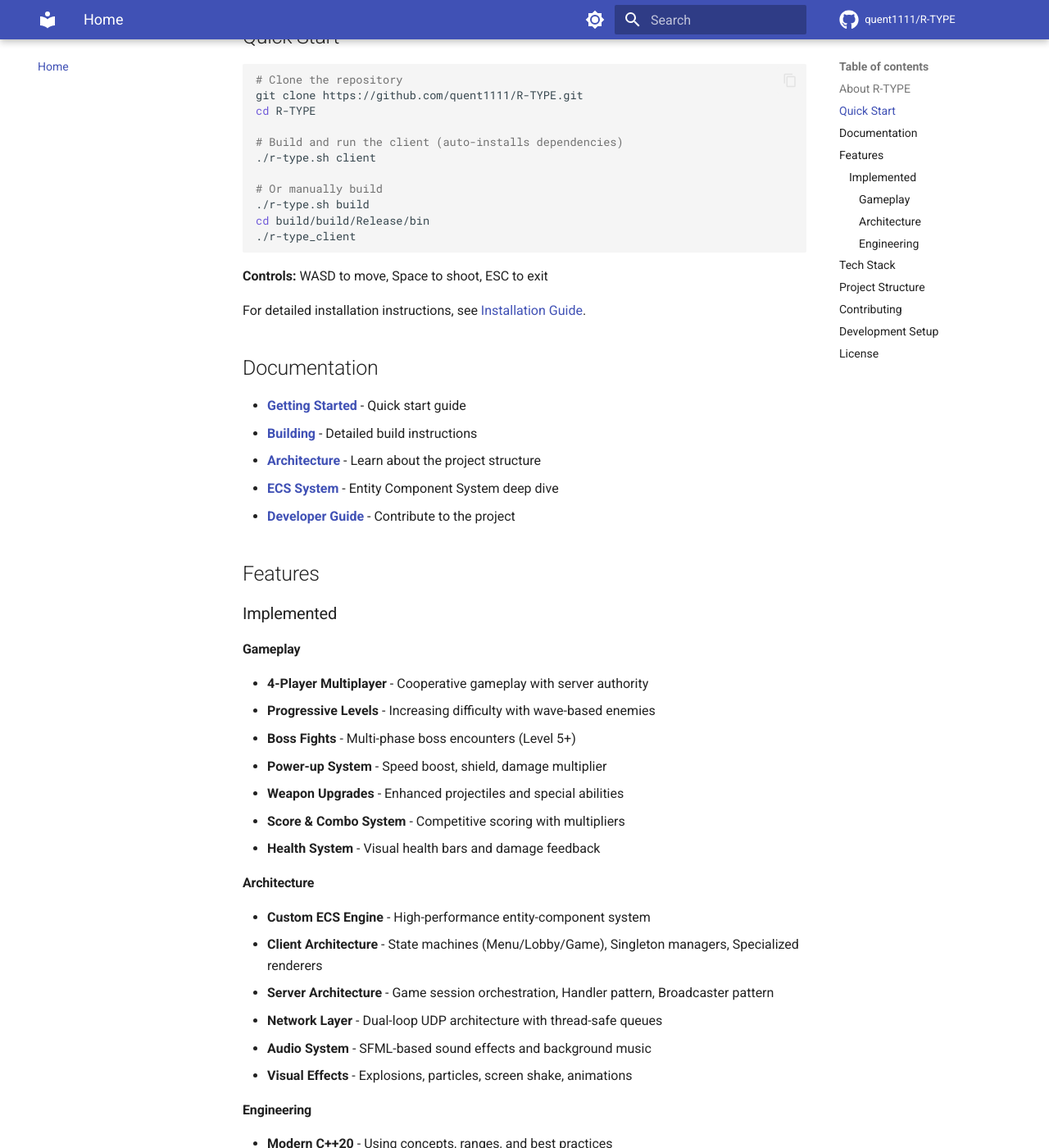
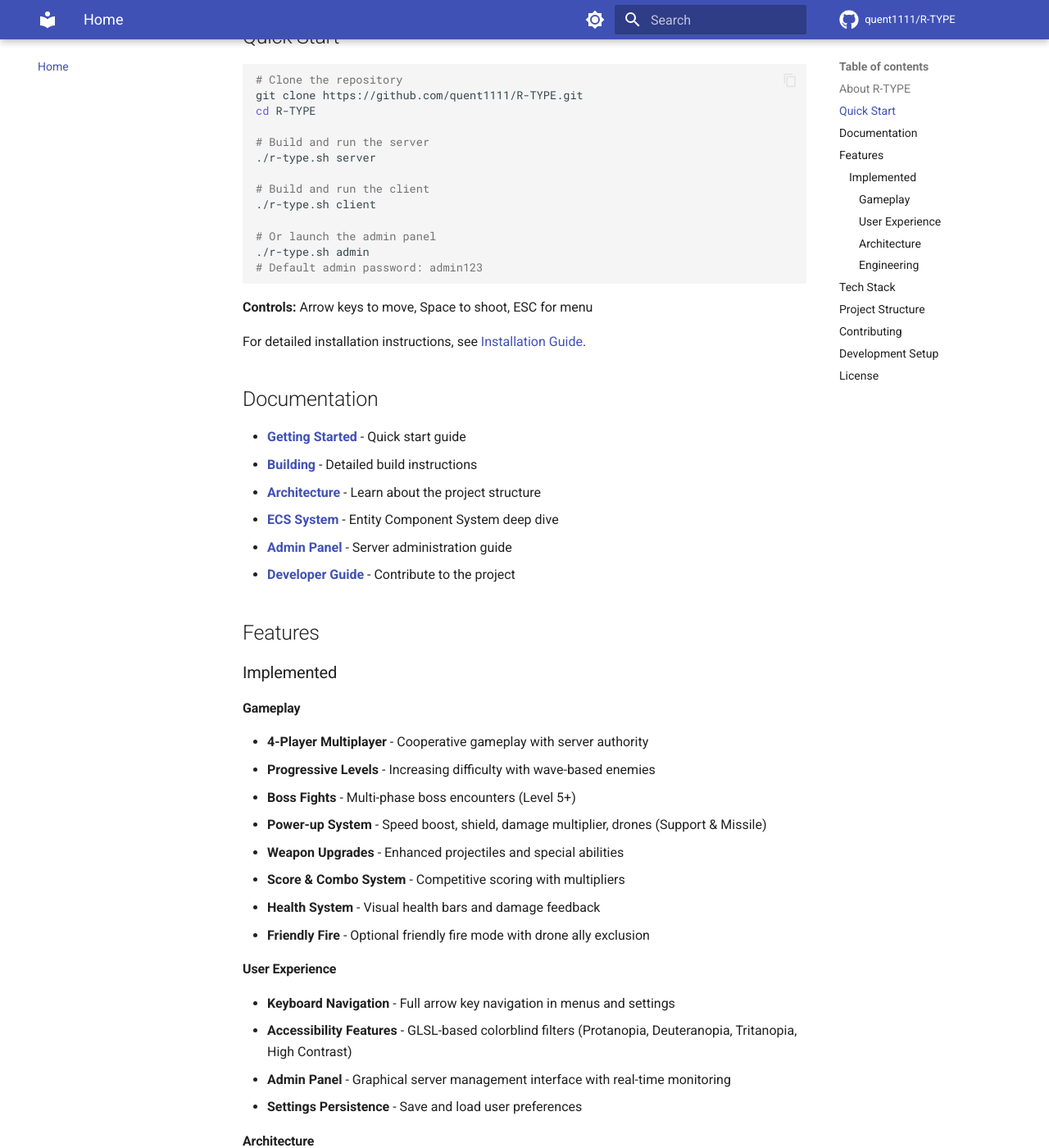
Before and after one commit to quent1111/R-TYPE, an MkDocs documentation site: the page built from docs/index.md, in a window 1280 px wide and 1400 px high, scrolled down 729 px. Shown: the whole window at 82% size. Built offline with MkDocs 1.6.1 and Material for MkDocs 9.7.7, drawn with Linux system fonts in a browser that asks for light colours; comment, search, counter and statistics services are not loaded; the version menu is left out.

Commit message:
doc(readme): added tuto to start admin panel

````diff
--- a/docs/index.md
+++ b/docs/index.md
@@ -23,16 +23,18 @@ R-TYPE is a modern reimplementation of the classic side-scrolling shooter game,
 git clone https://github.com/quent1111/R-TYPE.git
 cd R-TYPE
 
-# Build and run the client (auto-installs dependencies)
+# Build and run the server
+./r-type.sh server
+
+# Build and run the client
 ./r-type.sh client
 
-# Or manually build
-./r-type.sh build
-cd build/build/Release/bin
-./r-type_client
+# Or launch the admin panel
+./r-type.sh admin
+# Default admin password: admin123
 ```
 
-**Controls:** WASD to move, Space to shoot, ESC to exit
+**Controls:** Arrow keys to move, Space to shoot, ESC for menu
 
 For detailed installation instructions, see [Installation Guide](getting-started/installation.md).
 
@@ -42,6 +44,7 @@ For detailed installation instructions, see [Installation Guide](getting-started
 - **[Building](getting-started/building.md)** - Detailed build instructions
 - **[Architecture](architecture/overview.md)** - Learn about the project structure
 - **[ECS System](architecture/ecs.md)** - Entity Component System deep dive
+- **[Admin Panel](../admin-client/README.md)** - Server administration guide
 - **[Developer Guide](developer-guide/contributing.md)** - Contribute to the project
 
 ##  Features
@@ -52,10 +55,17 @@ For detailed installation instructions, see [Installation Guide](getting-started
 - **4-Player Multiplayer** - Cooperative gameplay with server authority
 - **Progressive Levels** - Increasing difficulty with wave-based enemies
 - **Boss Fights** - Multi-phase boss encounters (Level 5+)
-- **Power-up System** - Speed boost, shield, damage multiplier
+- **Power-up System** - Speed boost, shield, damage multiplier, drones (Support & Missile)
 - **Weapon Upgrades** - Enhanced projectiles and special abilities
 - **Score & Combo System** - Competitive scoring with multipliers
 - **Health System** - Visual health bars and damage feedback
+- **Friendly Fire** - Optional friendly fire mode with drone ally exclusion
+
+#### User Experience
+- **Keyboard Navigation** - Full arrow key navigation in menus and settings
+- **Accessibility Features** - GLSL-based colorblind filters (Protanopia, Deuteranopia, Tritanopia, High Contrast)
+- **Admin Panel** - Graphical server management interface with real-time monitoring
+- **Settings Persistence** - Save and load user preferences
 
 #### Architecture
 - **Custom ECS Engine** - High-performance entity-component system
````
Also changed, not shown: README.md (+8 -0 lines), docs/POLISH_REPORT.md (deleted, +0 -187 lines).
